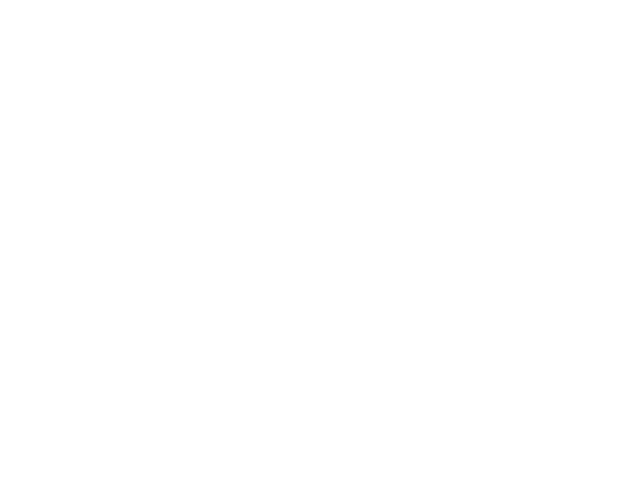
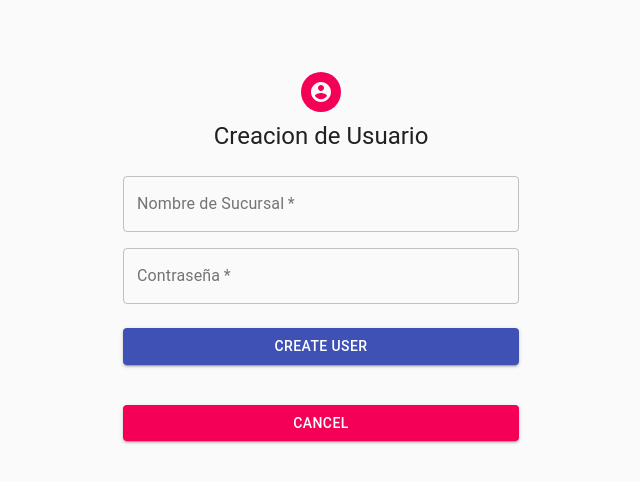
Before and after one commit to christian-rivera95/telemedics, a React (Create React App) app in the folder react-telemedics/: page /createUser in a window 1280 px wide. Shown: the top 482 px of the page, without its empty margins (319-959 px from the left). Built offline with nearby package versions, Linux system fonts and the light colour scheme.

Commit message:
create users form

```diff
--- a/react-telemedics/src/App.js
+++ b/react-telemedics/src/appRouter.js
@@ -5,8 +5,9 @@ import Dashboard from "./dashboard";
 import CheckOut from "./checkout";
 import { Router, Switch, Route } from "react-router-dom";
 import PrivateRoute from "./privateRoute";
+import CreateUserForm from "./createUserForm";
 
-const App = ({ history }) => (
+const AppRouter = ({ history }) => (
   <Router history={history}>
     <Switch>
       <Route path="/login" component={Login} />
@@ -20,8 +21,13 @@ const App = ({ history }) => (
         component={CheckOut}
         isAuthenticated={true}
       />
+      <PrivateRoute
+        path="/createUser"
+        component={CreateUserForm}
+        isAuthenticated={true}
+      />
     </Switch>
   </Router>
 );
 
-export default App;
+export default AppRouter;
--- a/react-telemedics/src/checkout.js
+++ b/react-telemedics/src/checkout.js
@@ -1,44 +1,45 @@
-import React from 'react';
-import { makeStyles } from '@material-ui/core/styles';
-import CssBaseline from '@material-ui/core/CssBaseline';
-import AppBar from '@material-ui/core/AppBar';
-import Toolbar from '@material-ui/core/Toolbar';
-import Paper from '@material-ui/core/Paper';
-import Stepper from '@material-ui/core/Stepper';
-import Step from '@material-ui/core/Step';
-import StepLabel from '@material-ui/core/StepLabel';
-import Button from '@material-ui/core/Button';
-import Link from '@material-ui/core/Link';
-import Typography from '@material-ui/core/Typography';
-import AddressForm from './addressForm';
-import PaymentForm from './paymentForm';
-import Review from './review';
+import React from "react";
+import { makeStyles } from "@material-ui/core/styles";
+import CssBaseline from "@material-ui/core/CssBaseline";
+import AppBar from "@material-ui/core/AppBar";
+import Toolbar from "@material-ui/core/Toolbar";
+import Paper from "@material-ui/core/Paper";
+import Stepper from "@material-ui/core/Stepper";
+import Step from "@material-ui/core/Step";
+import StepLabel from "@material-ui/core/StepLabel";
+import Button from "@material-ui/core/Button";
+import Link from "@material-ui/core/Link";
+import Typography from "@material-ui/core/Typography";
+import AddressForm from "./addressForm";
+import PaymentForm from "./paymentForm";
+import Review from "./review";
+import ArrowBack from "@material-ui/icons/ArrowBack";
 
 function Copyright() {
   return (
     <Typography variant="body2" color="textSecondary" align="center">
-            {'Copyright © '}
+      {"Copyright © "}
       <Link color="inherit" href="https://material-ui.com/">
         Secretaria de Salud
-            </Link>{' '}
+      </Link>{" "}
       {new Date().getFullYear()}
-            {'.'}
+      {"."}
     </Typography>
   );
 }
 
 const useStyles = makeStyles(theme => ({
   appBar: {
-        position: 'relative'
+    position: "relative"
   },
   layout: {
-        width: 'auto',
+    width: "auto",
     marginLeft: theme.spacing(2),
     marginRight: theme.spacing(2),
     [theme.breakpoints.up(600 + theme.spacing(2) * 2)]: {
       width: 600,
-            marginLeft: 'auto',
-            marginRight: 'auto'
+      marginLeft: "auto",
+      marginRight: "auto"
     }
   },
   paper: {
@@ -55,8 +56,8 @@ const useStyles = makeStyles(theme => ({
     padding: theme.spacing(3, 0, 5)
   },
   buttons: {
-        display: 'flex',
-        justifyContent: 'flex-end'
+    display: "flex",
+    justifyContent: "flex-end"
   },
   button: {
     marginTop: theme.spacing(3),
@@ -64,7 +65,7 @@ const useStyles = makeStyles(theme => ({
   }
 }));
 
-const steps = ['Datos Personales', 'Datos Medicos', 'Referencias Personales'];
+const steps = ["Datos Personales", "Datos Medicos", "Referencias Personales"];
 
 function getStepContent(step) {
   switch (step) {
@@ -75,11 +76,11 @@ function getStepContent(step) {
     case 2:
       return <Review />;
     default:
-            throw new Error('Unknown step');
+      throw new Error("Unknown step");
   }
 }
 
-export default function Checkout() {
+export default function Checkout({ history }) {
   const classes = useStyles();
   const [activeStep, setActiveStep] = React.useState(0);
 
@@ -91,15 +92,17 @@ export default function Checkout() {
     setActiveStep(activeStep - 1);
   };
 
+  const backToDashboard = () => {
+    history.push("./dashboard");
+  };
   return (
     <React.Fragment>
       <CssBaseline />
-            <AppBar
-                position="absolute"
-                color="default"
-                className={classes.appBar}
-            >
+      <AppBar position="absolute" color="default" className={classes.appBar}>
         <Toolbar>
+          <Button>
+            <ArrowBack onClick={backToDashboard} />
+          </Button>
           <Typography variant="h6" color="inherit" noWrap>
             Referencia
           </Typography>
@@ -110,10 +113,7 @@ export default function Checkout() {
           <Typography component="h1" variant="h4" align="center">
             Datos Personales
           </Typography>
-                    <Stepper
-                        activeStep={activeStep}
-                        className={classes.stepper}
-                    >
+          <Stepper activeStep={activeStep} className={classes.stepper}>
             {steps.map(label => (
               <Step key={label}>
                 <StepLabel>{label}</StepLabel>
@@ -127,8 +127,8 @@ export default function Checkout() {
                   Gracias por enviar tu Referencia
                 </Typography>
                 <Typography variant="subtitle1">
-                                    Tu Referencia ha sido enviada a los centros
-                                    de salud correspondientes exitosamente.
+                  Tu Referencia ha sido enviada a los centros de salud
+                  correspondientes exitosamente.
                 </Typography>
               </React.Fragment>
             ) : (
@@ -136,10 +136,7 @@ export default function Checkout() {
                 {getStepContent(activeStep)}
                 <div className={classes.buttons}>
                   {activeStep !== 0 && (
-                                        <Button
-                                            onClick={handleBack}
-                                            className={classes.button}
-                                        >
+                    <Button onClick={handleBack} className={classes.button}>
                       Atras
                     </Button>
                   )}
@@ -150,8 +147,8 @@ export default function Checkout() {
                     className={classes.button}
                   >
                     {activeStep === steps.length - 1
-                                            ? 'Enviar Referencia'
-                                            : 'Siguiente'}
+                      ? "Enviar Referencia"
+                      : "Siguiente"}
                   </Button>
                 </div>
               </React.Fragment>
--- /dev/null
+++ b/react-telemedics/src/createUserForm.js
@@ -0,0 +1,137 @@
+import React, { Component } from "react";
+import Avatar from "@material-ui/core/Avatar";
+import Button from "@material-ui/core/Button";
+import CssBaseline from "@material-ui/core/CssBaseline";
+import TextField from "@material-ui/core/TextField";
+import Grid from "@material-ui/core/Grid";
+import AccountCircle from "@material-ui/icons/AccountCircle";
+import Typography from "@material-ui/core/Typography";
+import { withStyles } from "@material-ui/core/styles";
+import Container from "@material-ui/core/Container";
+
+const styles = theme => ({
+  paper: {
+    marginTop: theme.spacing(8),
+    display: "flex",
+    flexDirection: "column",
+    alignItems: "center"
+  },
+  avatar: {
+    margin: theme.spacing(1),
+    backgroundColor: theme.palette.secondary.main
+  },
+  form: {
+    width: "100%",
+    marginTop: theme.spacing(1)
+  },
+  submit: {
+    margin: theme.spacing(3, 0, 2)
+  },
+  cancel: {
+    backgroundColor: theme.palette.secondary.main,
+    margin: theme.spacing(3, 0, 2),
+    "&:hover": {
+      backgroundColor: "#b50543"
+    }
+  },
+  title: {
+    marginBottom: theme.spacing(3)
+  }
+});
+
+export class SignUp extends Component {
+  constructor(props) {
+    super(props);
+    this.state = {
+      username: "",
+      password: ""
+    };
+  }
+
+  getUsers = _ => {
+    fetch("http://localhost:4000/users")
+      .then(response => response.json())
+      .then(response => this.setState({ users: response.data }))
+      .catch(err => console.err(err));
+  };
+
+  addUser = _ => {
+    const { username, password } = this.state;
+    console.log(
+      `http://localhost:4000/users/add?username="${username}"&userpassword="${password}"`
+    );
+    fetch(
+      `http://localhost:4000/users/add?username="${username}"&userpassword="${password}"`
+    )
+      .then(this.getUsers)
+      .catch(err => console.error(err));
+  };
+
+  onCancel = () => {
+    this.props.history.push("/dashboard");
+  };
+
+  render() {
+    const { classes } = this.props;
+    return (
+      <Container component="main" maxWidth="xs">
+        <CssBaseline />
+        <div className={classes.paper}>
+          <Avatar className={classes.avatar}>
+            <AccountCircle />
+          </Avatar>
+          <Typography component="h1" variant="h5" className={classes.title}>
+            Creacion de Usuario
+          </Typography>
+          <Grid container spacing={2}>
+            <Grid item xs={12}>
+              <TextField
+                variant="outlined"
+                required
+                fullWidth
+                id="sucursal"
+                label="Nombre de Sucursal"
+                name="sucursal"
+                autoComplete="sucursal"
+                onChange={e => this.setState({ username: e.target.value })}
+              />
+            </Grid>
+            <Grid item xs={12}>
+              <TextField
+                variant="outlined"
+                required
+                fullWidth
+                name="contraseña"
+                label="Contraseña"
+                type="password"
+                id="contraseña"
+                autoComplete="current-password"
+                onChange={e => this.setState({ password: e.target.value })}
+              />
+            </Grid>
+          </Grid>
+          <Button
+            fullWidth
+            variant="contained"
+            color="primary"
+            className={classes.submit}
+            onClick={this.addUser}
+          >
+            Create User
+          </Button>
+          <Button
+            fullWidth
+            variant="contained"
+            color="primary"
+            className={classes.cancel}
+            onClick={this.onCancel}
+          >
+            Cancel
+          </Button>
+        </div>
+      </Container>
+    );
+  }
+}
+
+export default withStyles(styles)(SignUp);
--- a/react-telemedics/src/dashboard.js
+++ b/react-telemedics/src/dashboard.js
@@ -59,6 +59,11 @@ export default function Dashboard({ isAdmin, history }) {
   let logOut = () => {
     history.push("/login");
   };
+
+  const createUserForm = () => {
+    history.push("/createUser");
+  };
+
   return (
     <React.Fragment>
       <AppBar position="relative">
@@ -76,7 +81,10 @@ export default function Dashboard({ isAdmin, history }) {
             </Grid>
             <Grid item xs={1}>
               <Button>
-                <SettingsApplications className={classes.icon} />
+                <SettingsApplications
+                  className={classes.icon}
+                  onClick={createUserForm}
+                />
               </Button>
             </Grid>
             <Grid item xs={1}>
--- a/react-telemedics/src/index.js
+++ b/react-telemedics/src/index.js
@@ -1,11 +1,14 @@
 import React from "react";
 import ReactDOM from "react-dom";
 import "./index.css";
-import App from "./App";
+import AppRouter from "./appRouter";
 import * as serviceWorker from "./serviceWorker";
 import { createBrowserHistory } from "history";
 
 export const history = createBrowserHistory();
-ReactDOM.render(<App history={history} />, document.getElementById("root"));
+ReactDOM.render(
+  <AppRouter history={history} />,
+  document.getElementById("root")
+);
 
 serviceWorker.unregister();
--- a/react-telemedics/src/login.js
+++ b/react-telemedics/src/login.js
@@ -47,7 +47,6 @@ export class Login extends Component {
   constructor(props) {
     super(props);
     this.state = {
-      showPage: false,
       users: [],
       user: {
         username: "",
```
Also changed, not shown: 1 other file (tests, documents, lock files or other folders). Lines whose indentation alone changed are shown as unchanged.
